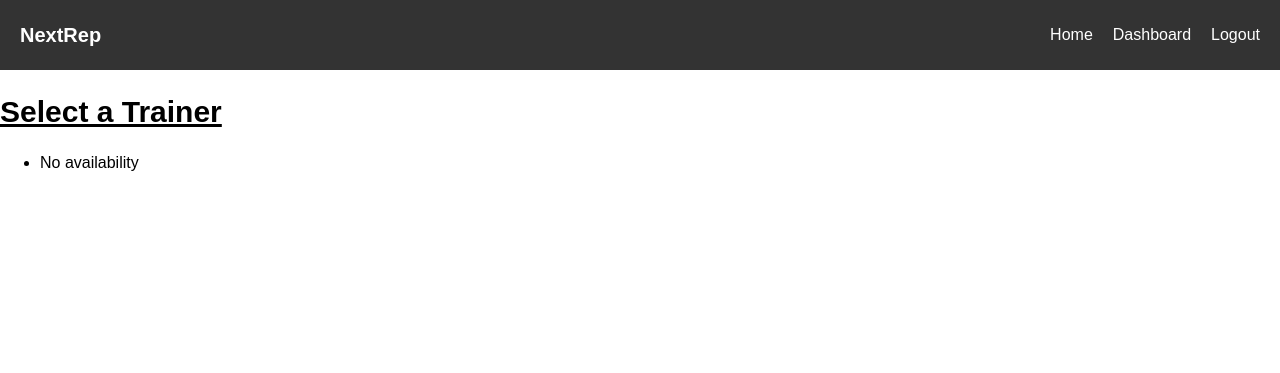
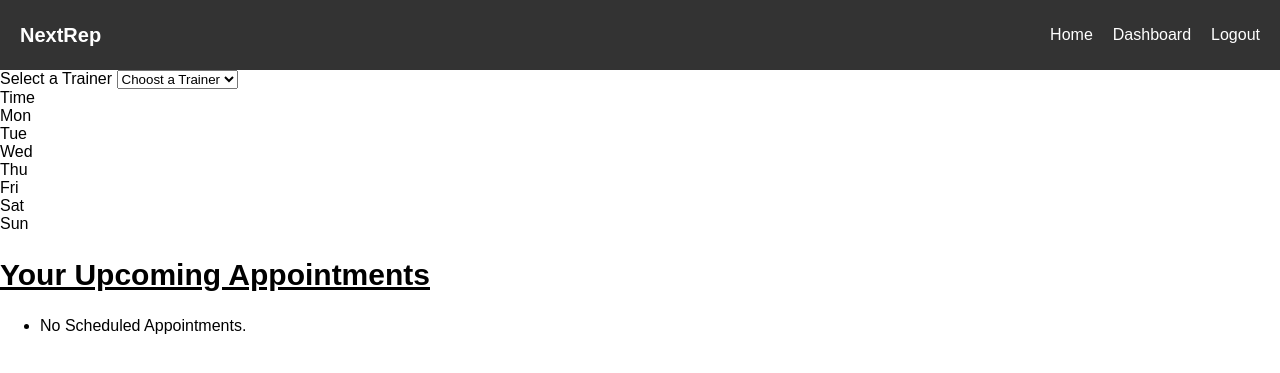
Before and after one commit to Swiskur/CSC-4960-Capstone-Project-Next-Rep, a Django app: page /athlete-dashboard/ in a window 1280 px wide. Shown: the top 373 px of the page. Run offline with Django 4.2, Linux system fonts and the light colour scheme; the visitor is signed in with stand-in values (Sample User, id 1); data comes from the database, SQL or seed files in the repository; data that the repository does not hold is empty.

Commit message:
Added calender to Athlete dashboard, created function that shows booked appointments for athletes and trainers,  and added times to only show  available appointments and filters out old/expired/booked appointments

```diff
--- a/nextrep/main/templates/main/athlete_dashboard.html
+++ b/nextrep/main/templates/main/athlete_dashboard.html
@@ -7,17 +7,71 @@
 {% endblock %}
 
 {% block content %}
-    <h2>Select a Trainer</h2>
-
+<div class="controls">
+    <label for="personSelect">Select a Trainer</label>
+    <select id="personSelect" onchange="goToTrainerPage()">
+        <option value="">Choost a Trainer</option>
     <ul>
         {% for trainer in trainers %}
-            <li>
-                <a href="{% url 'trainer_open_appointments' trainer.id %}">
+
+            <option value="{% url 'trainer_open_appointments' trainer.id %}">
                     {{ trainer.username }}
-                </a>
-           </li>
-        {% empty %}
-           <li>No availability</li>
-        {% endfor %}
-    </ul>
+            </option>
+
+
+    {% empty %}
+           <option value="">No availability</option>
+    {% endfor %}
+    </select>
+</div>
+
+<div class="calendar">
+    <div class="header">
+      <div>Time</div>
+      <div>Mon</div>
+      <div>Tue</div>
+      <div>Wed</div>
+      <div>Thu</div>
+      <div>Fri</div>
+      <div>Sat</div>
+      <div>Sun</div>
+    </div>
+
+    <div id="calendar-body"></div>
+  </div>
+
+  <script src="calendar.js"></script>
+  <script>
+    function goToTrainerPage(){
+        const selectedUrl = document.getElementById("personSelect").value;
+        if(selectedUrl){
+            window.location.href = selectedUrl;
+
+        }
+
+    }
+  </script>
+
+  <h2> Your Upcoming Appointments</h2>
+
+  <ul>
+    {%for appointment in appointments %}
+    <li>
+        Trainer - {{ appointment.trainer.username }}
+        <br>
+        {{appointment.start_time}} to {{appointment.end_time}}
+        <br>
+        Status - {{ appointment.status }}
+        Notes - {{ appointment.notes }}
+
+    </li>
+    {% empty %}
+        <li>
+            No Scheduled Appointments.
+        </li>
+    {% endfor %}
+  </ul>
 {% endblock %}
+</body>
+
+</html>
--- a/nextrep/main/templates/main/trainer_availability.html
+++ b/nextrep/main/templates/main/trainer_availability.html
@@ -19,6 +19,12 @@
         {% for slot in options %}
             <li>
                 {{slot.trainer}} - {{slot.day_of_week}} - {{slot.date}} - {{slot.start_time}} - {{slot.end_time}}
+
+                {% if slot.is_booked %}
+                <strong>Booked</strong>
+                {% else %}
+                <strong>Open</strong>
+                {% endif %}
            </li>
         {% empty %}
            <li> No availability</li>
--- a/nextrep/main/urls.py
+++ b/nextrep/main/urls.py
@@ -11,5 +11,6 @@ urlpatterns = [
     path('trainer-dashboard/', views.trainer_dashboard, name='trainer_dashboard'),
     path('trainer-open-appointments/<int:trainer_id>/', views.trainer_open_appointments, name='trainer_open_appointments'),
     path('logout/', views.logout_view, name='logout'),
+    path('calendar/', views.calendar, name='calendar')
 
 ]
--- a/nextrep/main/views.py
+++ b/nextrep/main/views.py
@@ -6,6 +6,8 @@ from django.shortcuts import get_object_or_404
 from datetime import datetime
 from django.contrib import messages
 from django.contrib.auth.decorators import login_required
+from django.utils import timezone
+from django.db.models import Q
 
 
 # Create your views here.
@@ -84,9 +86,16 @@ def trainer_avail(request):
 
         #If the form is a GET request it creates a form
         form = TrainerAvailabilityForm()
+    now = timezone.localtime()
+    today = now.date()
+    current_time = now.time()
 
-    #All available options for the specific trainer
-    options = TrainerAvailability.objects.filter(trainer=trainer)
+    options = TrainerAvailability.objects.filter(
+        trainer=trainer
+    ).filter(
+        Q(date__gt=today) | Q(date=today, end_time__gte=current_time)
+    ).order_by('date', 'start_time')
+
 
     #Renders the trainer_availability page as well as the form and options
     return render(request, 'main/trainer_availability.html',{
@@ -98,8 +107,15 @@ def trainer_avail(request):
 def athlete_dashboard(request):
     trainers = User.objects.filter(role='trainer')
 
+    athlete = User.objects.filter(role='athlete').first()
 
-    return render(request, 'main/athlete_dashboard.html', {'trainers': trainers,})
+    appointments = Appointment.objects.filter(
+        athlete=athlete,
+        end_time__gte=timezone.now()
+    ).order_by('start_time')
+
+
+    return render(request, 'main/athlete_dashboard.html', {'trainers': trainers, 'appointments': appointments})
 
 @login_required(login_url='log_in')
 def trainer_open_appointments(request, trainer_id):
@@ -107,10 +123,16 @@ def trainer_open_appointments(request, trainer_id):
     #Retrieves the trainer selected
     trainer = get_object_or_404(User, id=trainer_id, role='trainer')
 
+    now = timezone.localtime()
+    today = now.date()
+    current_time = now.time()
+
     #Available appointments for the trainer
     appointments_avail = TrainerAvailability.objects.filter(
         trainer=trainer,
         is_booked=False
+    ).filter(
+        Q(date__gt=today) | Q(date=today, end_time__gte=current_time)
     ).order_by('date', 'start_time')
 
     #Creates an appointment form
@@ -159,3 +181,6 @@ def trainer_open_appointments(request, trainer_id):
         'appointments_avail': appointments_avail,
         'form': form,
     })
+
+def calendar(request):
+    return render(request, 'main/calendar.html')
```
Also changed, not shown: nextrep/main/templates/main/home.html (+14 -1 lines), nextrep/main/migrations/0005_remove_user_microsoft_id_alter_user_role.py (added).
